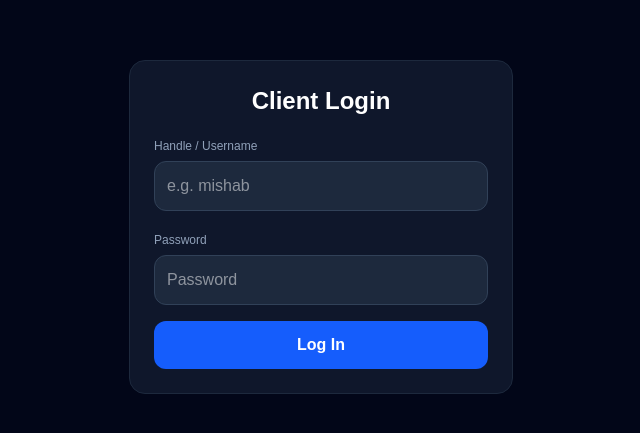
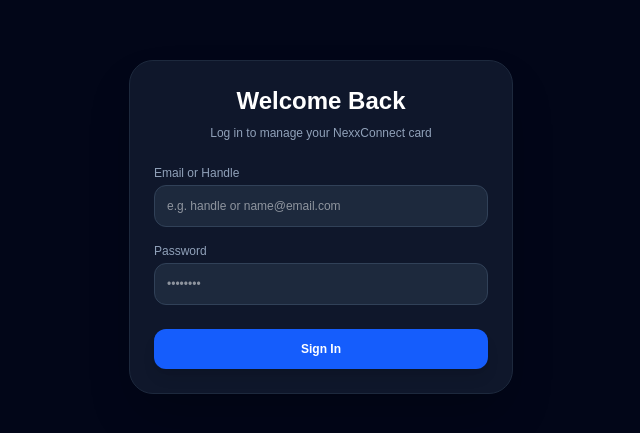
Before and after one commit to michu846/nexxconnect, a Next.js app: page /login in a window 1280 px wide. Shown: the part 173-606 px from the top of the page, without its empty margins (319-959 px from the left). Built offline with nearby package versions, Linux system fonts and the light colour scheme; no server answers.

Commit message:
Fix login authentication by resolving handle to email

```diff
--- /dev/null
+++ b/app/api/get-email-by-handle/route.tsx
@@ -0,0 +1,47 @@
+import { createClient } from '@supabase/supabase-js';
+import { NextResponse } from 'next/server';
+
+export const dynamic = 'force-dynamic';
+
+export async function POST(req: Request) {
+  const supabaseUrl = process.env.NEXT_PUBLIC_SUPABASE_URL;
+  const serviceRoleKey = process.env.SUPABASE_SERVICE_ROLE_KEY;
+
+  if (!supabaseUrl || !serviceRoleKey) {
+    return NextResponse.json({ error: 'Server key configuration error' }, { status: 500 });
+  }
+
+  const supabaseAdmin = createClient(supabaseUrl, serviceRoleKey, {
+    auth: { autoRefreshToken: false, persistSession: false },
+  });
+
+  try {
+    const { handle } = await req.json();
+
+    if (!handle) {
+      return NextResponse.json({ error: 'Handle required' }, { status: 400 });
+    }
+
+    // Find card linking user_id
+    const { data: card, error: cardError } = await supabaseAdmin
+      .from('cards')
+      .select('user_id')
+      .eq('handle', handle.toLowerCase().trim())
+      .single();
+
+    if (cardError || !card) {
+      return NextResponse.json({ error: 'Handle not found' }, { status: 404 });
+    }
+
+    // Get auth email from Supabase Admin Auth
+    const { data: authUser, error: authError } = await supabaseAdmin.auth.admin.getUserById(card.user_id);
+
+    if (authError || !authUser.user?.email) {
+      return NextResponse.json({ error: 'User email not found' }, { status: 404 });
+    }
+
+    return NextResponse.json({ email: authUser.user.email });
+  } catch (err: any) {
+    return NextResponse.json({ error: err.message }, { status: 500 });
+  }
+}
--- a/app/login/page.tsx
+++ b/app/login/page.tsx
@@ -1,77 +1,115 @@
 'use client';
 
 import { useState } from 'react';
+import { useRouter } from 'next/navigation';
 import { supabase } from '@/lib/supabase';
-import { useRouter } from 'next/navigation';
 
 export default function LoginPage() {
-  const [handle, setHandle] = useState('');
+  const router = useRouter();
+  const [identifier, setIdentifier] = useState(''); // Accepts Email or Handle
   const [password, setPassword] = useState('');
   const [loading, setLoading] = useState(false);
   const [errorMsg, setErrorMsg] = useState('');
-  const router = useRouter();
 
   const handleLogin = async (e: React.FormEvent) => {
     e.preventDefault();
     setLoading(true);
     setErrorMsg('');
 
-    const cleanHandle = handle.toLowerCase().trim();
-    const virtualEmail = `${cleanHandle}@nexxconnect.internal`;
+    try {
+      let emailToAuth = identifier.trim();
 
-    const { error } = await supabase.auth.signInWithPassword({
-      email: virtualEmail,
+      // If user typed a handle instead of an email, look up their email
+      if (!identifier.includes('@')) {
+        const cleanedHandle = identifier.toLowerCase().replace('@', '').trim();
+
+        const res = await fetch('/api/get-email-by-handle', {
+          method: 'POST',
+          headers: { 'Content-Type': 'application/json' },
+          body: JSON.stringify({ handle: cleanedHandle }),
+        });
+
+        const handleData = await res.json();
+        if (!res.ok || !handleData.email) {
+          throw new Error(handleData.error || `Handle "@${cleanedHandle}" not found.`);
+        }
+
+        emailToAuth = handleData.email;
+      }
+
+      // Authenticate with Supabase Auth
+      const { data, error } = await supabase.auth.signInWithPassword({
+        email: emailToAuth,
         password: password,
       });
 
       if (error) {
-      setErrorMsg('Invalid handle or password.');
-    } else {
+        if (error.message.includes('Email not confirmed')) {
+          throw new Error('Email not confirmed in Supabase. Enable Auto-Confirm in Supabase settings.');
+        }
+        throw new Error(error.message);
+      }
+
+      if (data.user) {
         router.push('/dashboard');
       }
-
+    } catch (err: any) {
+      setErrorMsg(err.message || 'Invalid login credentials');
+    } finally {
       setLoading(false);
+    }
   };
 
   return (
     <div className="min-h-screen bg-slate-950 text-white flex items-center justify-center p-4">
-      <form onSubmit={handleLogin} className="w-full max-w-sm bg-slate-900 border border-slate-800 p-6 rounded-2xl space-y-4">
-        <h1 className="text-2xl font-bold text-center">Client Login</h1>
+      <div className="w-full max-w-sm bg-slate-900 border border-slate-800 rounded-3xl p-6 shadow-2xl space-y-6">
 
-        {errorMsg && <p className="text-red-400 text-sm text-center">{errorMsg}</p>}
+        <div className="text-center space-y-2">
+          <h1 className="text-2xl font-bold">Welcome Back</h1>
+          <p className="text-xs text-slate-400">Log in to manage your NexxConnect card</p>
+        </div>
 
+        {errorMsg && (
+          <div className="p-3 bg-red-500/10 border border-red-500/20 rounded-xl text-red-400 text-xs text-center font-medium">
+            {errorMsg}
+          </div>
+        )}
+
+        <form onSubmit={handleLogin} className="space-y-4 text-xs">
           <div>
-          <label className="text-xs text-slate-400">Handle / Username</label>
+            <label className="text-slate-400">Email or Handle</label>
             <input
               type="text"
-            placeholder="e.g. mishab"
-            value={handle}
-            onChange={(e) => setHandle(e.target.value)}
               required
-            className="w-full p-3 bg-slate-800 rounded-xl border border-slate-700 text-white mt-1"
+              value={identifier}
+              onChange={(e) => setIdentifier(e.target.value)}
+              placeholder="e.g. handle or name@email.com"
+              className="w-full p-3 bg-slate-800 rounded-xl border border-slate-700 mt-1 text-white focus:outline-none"
             />
           </div>
 
           <div>
-          <label className="text-xs text-slate-400">Password</label>
+            <label className="text-slate-400">Password</label>
             <input
               type="password"
-            placeholder="Password"
+              required
               value={password}
               onChange={(e) => setPassword(e.target.value)}
-            required
-            className="w-full p-3 bg-slate-800 rounded-xl border border-slate-700 text-white mt-1"
+              placeholder="••••••••"
+              className="w-full p-3 bg-slate-800 rounded-xl border border-slate-700 mt-1 text-white focus:outline-none"
             />
           </div>
 
           <button
             type="submit"
             disabled={loading}
-          className="w-full py-3 bg-blue-600 hover:bg-blue-500 font-semibold rounded-xl transition text-white"
+            className="w-full py-3 bg-blue-600 hover:bg-blue-500 font-bold rounded-xl text-white transition text-xs shadow-lg mt-2"
           >
-          {loading ? 'Logging in...' : 'Log In'}
+            {loading ? 'Authenticating...' : 'Sign In'}
           </button>
         </form>
+
+      </div>
     </div>
   );
 }
```
Lines whose indentation alone changed are shown as unchanged.
